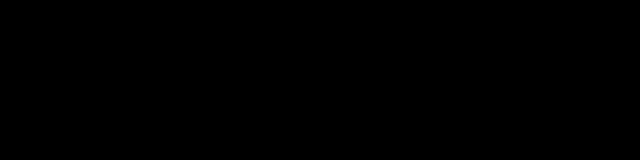
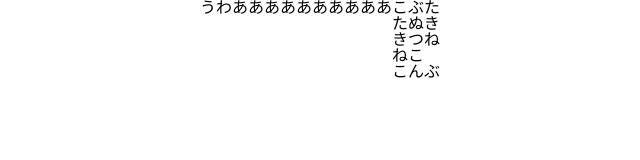
Before and after one commit to Chikuwa818/cheeseacamdey-forgit20251119, a plain HTML site: page index.html in a window 1280 px wide. Shown: the whole page, without its empty margins (320-960 px from the left). Drawn offline with nearby package versions, Linux system fonts and the light colour scheme.

Commit message:
cssとHTML変えた

```diff
--- a/css/style.css
+++ b/css/style.css
@@ -1,5 +1,11 @@
 /* ここから下に記載していく */
+.wrap{
+    display: flex;
+    margin: auto;
+    justify-content: center;
+}
+
 body{
     font-size: 16px;
-    background-color: black;
+    background-color: white;
 }
--- a/index.html
+++ b/index.html
@@ -10,10 +10,19 @@
   <link rel="stylesheet" href="css/reset.css">
   <link rel="stylesheet" href="css/style.css">
 </head>
-<!-- 最初の設定は終わっています　必要な方は触ってください -->
 
+<div class="wrap">
+<header>うわああああああああああ</header>
 <body>
+  <ul>
+    <li>こぶた</li>
+    <li>たぬき</li>
+    <li>きつね</li>
+    <li>ねこ</li>
+    <li>こんぶ</li>
+  </ul>
   <!-- この中に記述していく -->
+
   <!-- ここから下にコードを書く -->
 
   <!-- ここから上にコードを書く -->
@@ -21,5 +30,7 @@
   <script src="https://code.jquery.com/jquery-3.2.1.min.js"></script>
   <script src="js/main.js"></script>
 </body>
+</div>
+
 
 </html>
```
